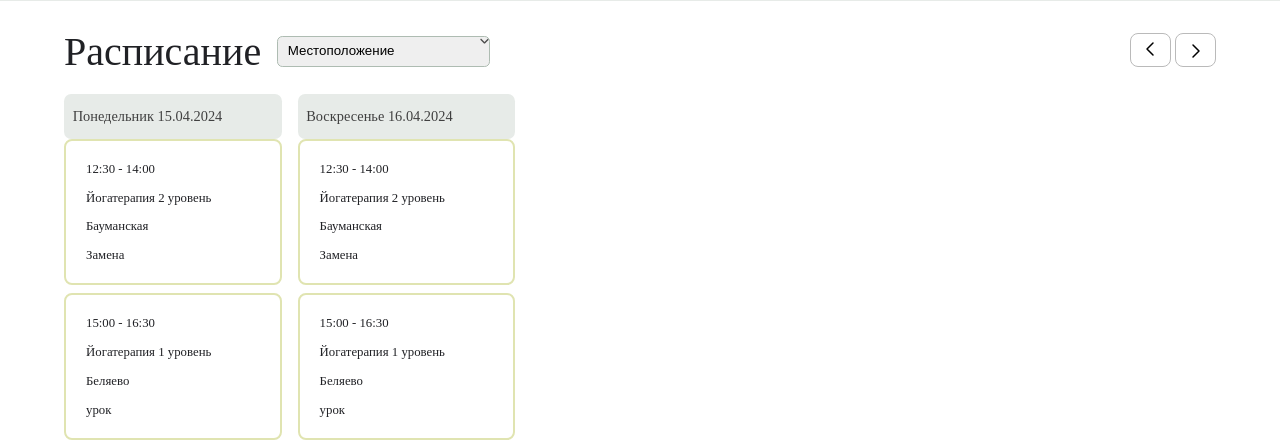
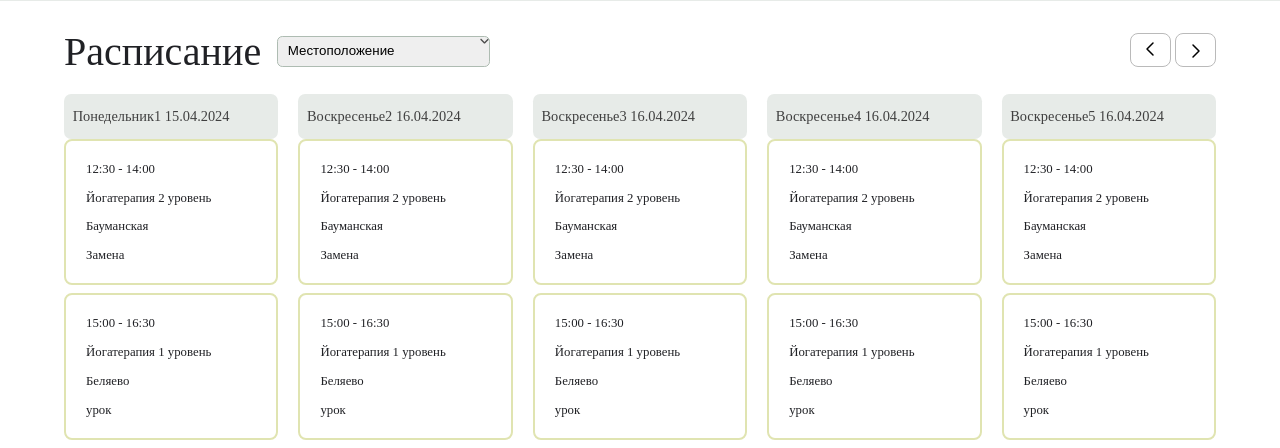
Before and after one commit to Stacy985/yoga-teacher, a PHP site: page / in a window 1280 px wide. Shown: the part 934-1382 px from the top of the page. Run offline with PHP 8.4, Linux system fonts and the light colour scheme; some web fonts are replaced.

Commit message:
js_cards

```diff
--- a/general/js/index.js
+++ b/general/js/index.js
@@ -3,68 +3,62 @@ function workPopup(popup, param) {
   popup.classList.remove(param[1]); //удалить
 }
 
-document.addEventListener("DOMContentLoaded", function () {
-  let scheduleDays = [
-    {
-      title: "Понедельник 15.04.2024",
-      listLesson: "1",
-      today:"20240415"
-    },
-    {
-      title: "Воскресенье 16.04.2024",
-      listLesson: "2",
-      today:"20240416"
-    },
-  ];
+function createElementScheduleDays(direction){
+  let numDay = 0;
+  let countDay = 0;
+  let start = 0;
+  let stop = 4;
+  let elem = 0;
+  let allCountDay = scheduleDays.length - 1;
+if (direction == undefined){
+  // first start
+  //дата время поставить
+  //получить текущее время(рассчитать старт исходя из текущего дня)
+  }
+  else{
+  let timingDay = document.querySelectorAll("._timing_day");
+    if(direction == "left"){
+    elem = parseInt(timingDay[0].dataset["id_day"], 10);
+    start = elem - 5;
+      if(start < 0){
+      start = 0;
+      }
+    }
+    else {
+    elem = parseInt(timingDay[timingDay.length - 1].dataset["id_day"], 10);
+    start = elem + 1;
+      if (timingDay.length - 1 <= 3 )  {
+        return;
+      }
+    }
+    if(start > allCountDay){
+      start = allCountDay - 5;
+    }
+  stop = start + 4;
+  document.querySelector("._timing_info").innerHTML = "";
 
-  let scheduleLesson = {
-    1: [
-      {
-        time: "12:30 - 14:00",
-        location: "Бауманская",
-        locationNum : 1,
-        type: "Йогатерапия 2 уровень",
-        commemt: "Замена",
-      },
-      {
-        time: "15:00 - 16:30",
-        location: "Беляево",
-        locationNum : 2,
-        type: "Йогатерапия 1 уровень",
-        commemt: "урок",
-      },
-    ],
-  2: [
-      {
-        time: "12:30 - 14:00",
-        location: "Бауманская",
-        locationNum : 1,
-        type: "Йогатерапия 2 уровень",
-        commemt: "Замена",
-      },
-      {
-        time: "15:00 - 16:30",
-        location: "Беляево",
-        locationNum : 2,
-        type: "Йогатерапия 1 уровень",
-        commemt: "урок",
-      },
-    ],
-  };
-  let timegInfo = document.querySelector("._timing_info");
-  for (let day of scheduleDays) {
+  }
+
+console.log("start: "+start+" stop: "+stop);
+
+
+  for(let day of scheduleDays) {
+    if(numDay >= start && numDay <= stop){
     let dayElem = document.createElement("div");
     dayElem.classList.add("_timing_day");
+    dayElem.dataset["id_day"] = numDay;
 
     let dayName = document.createElement("div");
     dayName.classList.add("_timing_day-name");
     dayName.textContent = day["title"];
+    //присвоить класс если это текуший день
 
     let dayList = document.createElement("div");
     dayList.classList.add("_timing_day-list");
 
     if (scheduleLesson[day["listLesson"]]) {
       for (let less of scheduleLesson[day["listLesson"]]) {
+
         let lessElem = document.createElement("div");
         lessElem.classList.add("_timing_day-list-class");
 
@@ -95,18 +89,131 @@ document.addEventListener("DOMContentLoaded", function () {
 
     dayElem.append(dayName);
     dayElem.append(dayList);
-    timegInfo.append(dayElem);
+    document.querySelector("._timing_info").append(dayElem);
+    countDay++;
+      if(countDay == 5){
+      break;
+      }
+    }
+    numDay++;
   }
-  document.querySelector("._timing-select-cont > select").addEventListener("change", function () {
+}
+document.addEventListener("DOMContentLoaded", function () {
+
+  window.scheduleDays = [
+    {
+      title: "Понедельник1 15.04.2024",
+      listLesson: "1",
+      day: "20240415",
+    },
+    {
+      title: "Воскресенье2 16.04.2024",
+      listLesson: "2",
+      day: "20240416",
+    },
+    {
+      title: "Воскресенье3 16.04.2024",
+      listLesson: "2",
+      day: "20240416",
+    },
+    {
+      title: "Воскресенье4 16.04.2024",
+      listLesson: "2",
+      day: "20240416",
+    },
+    {
+      title: "Воскресенье5 16.04.2024",
+      listLesson: "2",
+      day: "20240416",
+    },
+    {
+      title: "Воскресенье6 16.04.2024",
+      listLesson: "2",
+      day: "20240416",
+    },
+    {
+      title: "Вторник7 16.04.2024",
+      listLesson: "2",
+      day: "20240416",
+    },
+    {
+      title: "Вторник8 16.04.2024",
+      listLesson: "2",
+      day: "20240416",
+    },
+
+  ];
+
+  window.scheduleLesson = {
+    1: [
+      {
+        time: "12:30 - 14:00",
+        location: "Бауманская",
+        locationNum: 1,
+        type: "Йогатерапия 2 уровень",
+        commemt: "Замена",
+      },
+      {
+        time: "15:00 - 16:30",
+        location: "Беляево",
+        locationNum: 2,
+        type: "Йогатерапия 1 уровень",
+        commemt: "урок",
+      },
+    ],
+    2: [
+      {
+        time: "12:30 - 14:00",
+        location: "Бауманская",
+        locationNum: 1,
+        type: "Йогатерапия 2 уровень",
+        commemt: "Замена",
+      },
+      {
+        time: "15:00 - 16:30",
+        location: "Беляево",
+        locationNum: 2,
+        type: "Йогатерапия 1 уровень",
+        commemt: "урок",
+      },
+    ],
+  };
+  createElementScheduleDays();
+
+  document
+    .querySelector("._timing-select-cont > select")
+    .addEventListener("change", function () {
       console.log(this.value);
     });
 
-    document.querySelector("._timing_button-left").addEventListener("click", function () {
+  document
+    .querySelector("._timing_button-left")
+    .addEventListener("click", function () {
       console.log("left");
     });
 
+  document
+    .querySelector("._timing_button-right")
+    .addEventListener("click", function () {
+      console.log("right");
+    });
+
+/*     function scrollPage(direction) {
+      const scrollDistance = 220;
+      const scrollDirection = direction === "left" ? -scrollDistance : scrollDistance;
+      document.querySelector("._timing_info").scrollBy({
+        top: 0,
+        left: scrollDirection,
+        behavior: "smooth" // Плавная прокрутка
+      });
+    } */
+
+    document.querySelector("._timing_button-left").addEventListener("click", function () {
+      createElementScheduleDays("left");
+    });
+
     document.querySelector("._timing_button-right").addEventListener("click", function () {
-      console.log("right");
+      createElementScheduleDays("right");
     });
 
 
--- a/general/style/css/app.css
+++ b/general/style/css/app.css
@@ -3016,6 +3016,9 @@ input {
   font-family: "PT-Rout";
   src: url("../fonts/PT-Root-UI/pt-root-ui_bold.woff");
 }
+/* ._timing_day{
+    width: 220px;
+} */
 *,
 *:before,
 *:after {
@@ -3279,7 +3282,8 @@ input {
   display: grid;
   grid-template-columns: repeat(5, 1fr);
   grid-auto-columns: auto;
-  gap: 2vh;
+  gap: 2.5vh;
+  overflow-y: scroll;
 }
 
 *,
--- a/general/style/sass/_components.scss
+++ b/general/style/sass/_components.scss
@@ -2,4 +2,4 @@
 
 body {
   background: #ffffff;
-}
+};
--- a/general/style/sass/timing/_day/_timing_day.scss
+++ b/general/style/sass/timing/_day/_timing_day.scss
@@ -1 +1,5 @@
 @import "../../_core.scss";
+
+/* ._timing_day{
+    width: 220px;
+} */
--- a/general/style/sass/timing/_info/_timing_info.scss
+++ b/general/style/sass/timing/_info/_timing_info.scss
@@ -4,5 +4,6 @@
   display: grid;
   grid-template-columns: repeat(5, 1fr);
   grid-auto-columns: auto;
-  gap: 2vh;
+  gap: 2.5vh;
+  overflow-y: scroll;
 }
```
Also changed, not shown: 1 other file.
